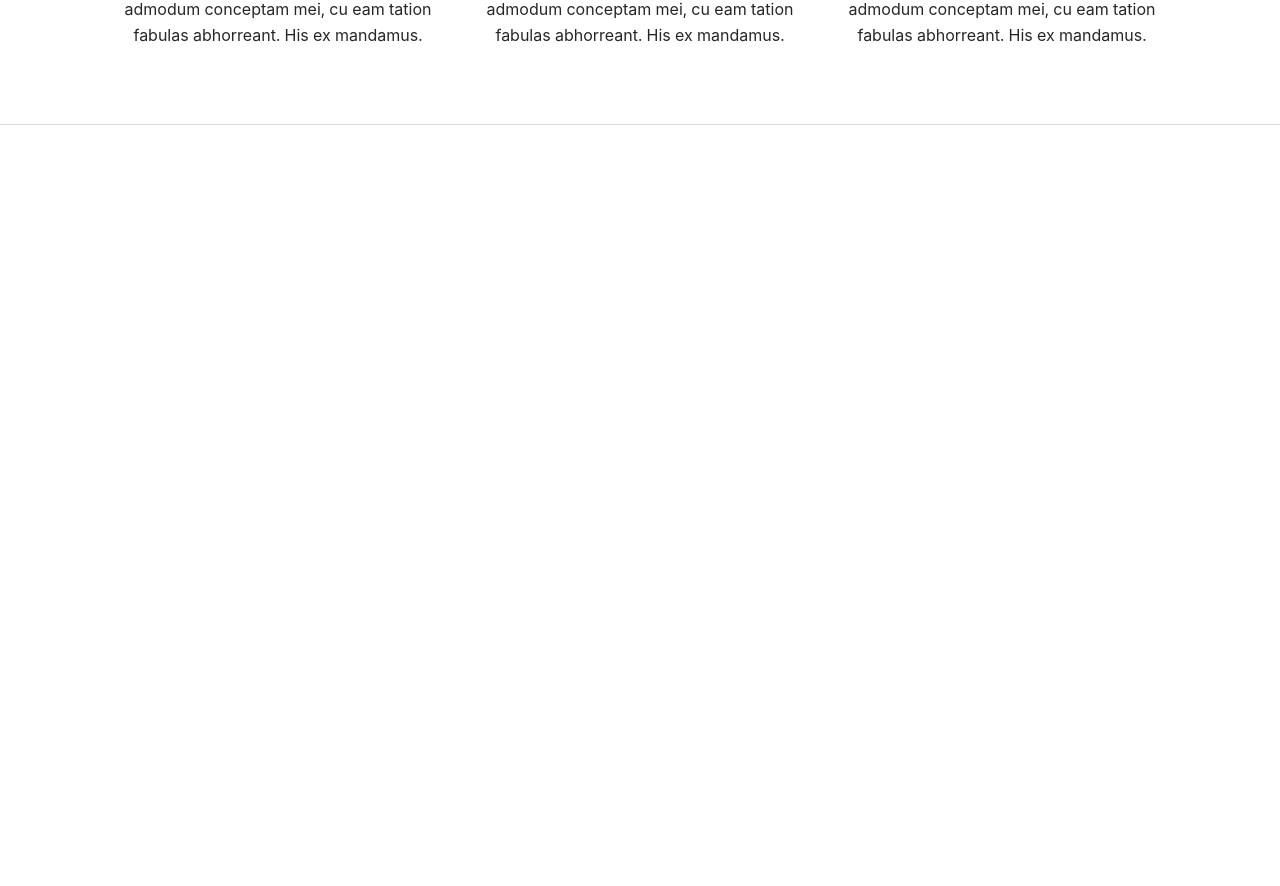
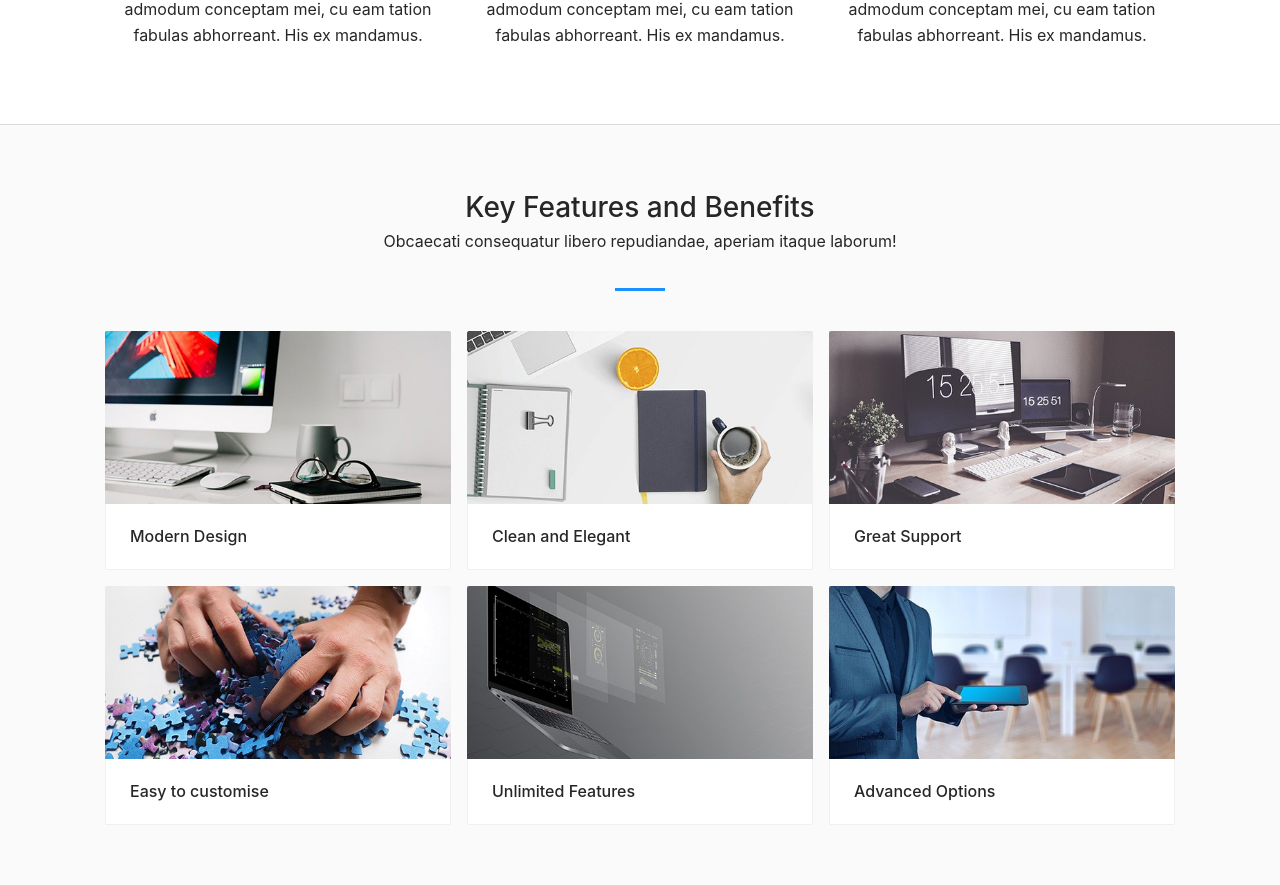
Before and after one commit to tanhoang0710/simple-prj-react-with-antd, a React (Create React App) app: page / in a window 1280 px wide. Shown: the part 1257-2143 px from the top of the page. Before the commit the page ends 1382 px from the top, so only its background shows below. Built offline with nearby package versions, Linux system fonts and the light colour scheme.

Commit message:
#6 - Work on features using cards component

```diff
--- /dev/null
+++ b/src/components/home/AppFeature.js
@@ -0,0 +1,53 @@
+import { Card, Col, Row } from "antd";
+import React from "react";
+import image1 from "../../assets/images/modern-design.jpg";
+import image2 from "../../assets/images/clean-design.jpg";
+import image3 from "../../assets/images/great-support.jpg";
+import image4 from "../../assets/images/easy-customise.jpg";
+import image5 from "../../assets/images/unlimited-features.jpg";
+import image6 from "../../assets/images/advanced-option.jpg";
+
+const { Meta } = Card;
+
+const data = [
+	{ img: image1, title: "Modern Design" },
+	{ img: image2, title: "Clean and Elegant" },
+	{ img: image3, title: "Great Support" },
+	{ img: image4, title: "Easy to customise" },
+	{ img: image5, title: "Unlimited Features" },
+	{ img: image6, title: "Advanced Options" },
+];
+
+export default function AppFeature() {
+	return (
+		<div id="feature" className="block featureBlock bgGray">
+			<div className="container-fluid">
+				<div className="titleHolder">
+					<h2>Key Features and Benefits</h2>
+					<p>
+						Obcaecati consequatur libero repudiandae, aperiam itaque
+						laborum!
+					</p>
+				</div>
+
+				<Row gutter={[16, 16]}>
+					{data.map((item, index) => (
+						<Col
+							xs={{ span: 24 }}
+							sm={{ span: 12 }}
+							md={{ span: 8 }}
+							key={index}
+						>
+							<Card
+								hoverable
+								cover={<img alt="example" src={item.img} />}
+							>
+								<Meta title={item.title} />
+							</Card>
+						</Col>
+					))}
+				</Row>
+			</div>
+		</div>
+	);
+}
--- a/src/views/AppHome.js
+++ b/src/views/AppHome.js
@@ -1,5 +1,6 @@
 import React from "react";
 import AppAbout from "../components/home/AppAbout";
+import AppFeature from "../components/home/AppFeature";
 import AppHero from "../components/home/AppHero";
 
 export default function AppHome() {
@@ -7,6 +8,7 @@ export default function AppHome() {
 		<div className="name">
 			<AppHero />
 			<AppAbout />
+			<AppFeature />
 		</div>
 	);
 }
```
